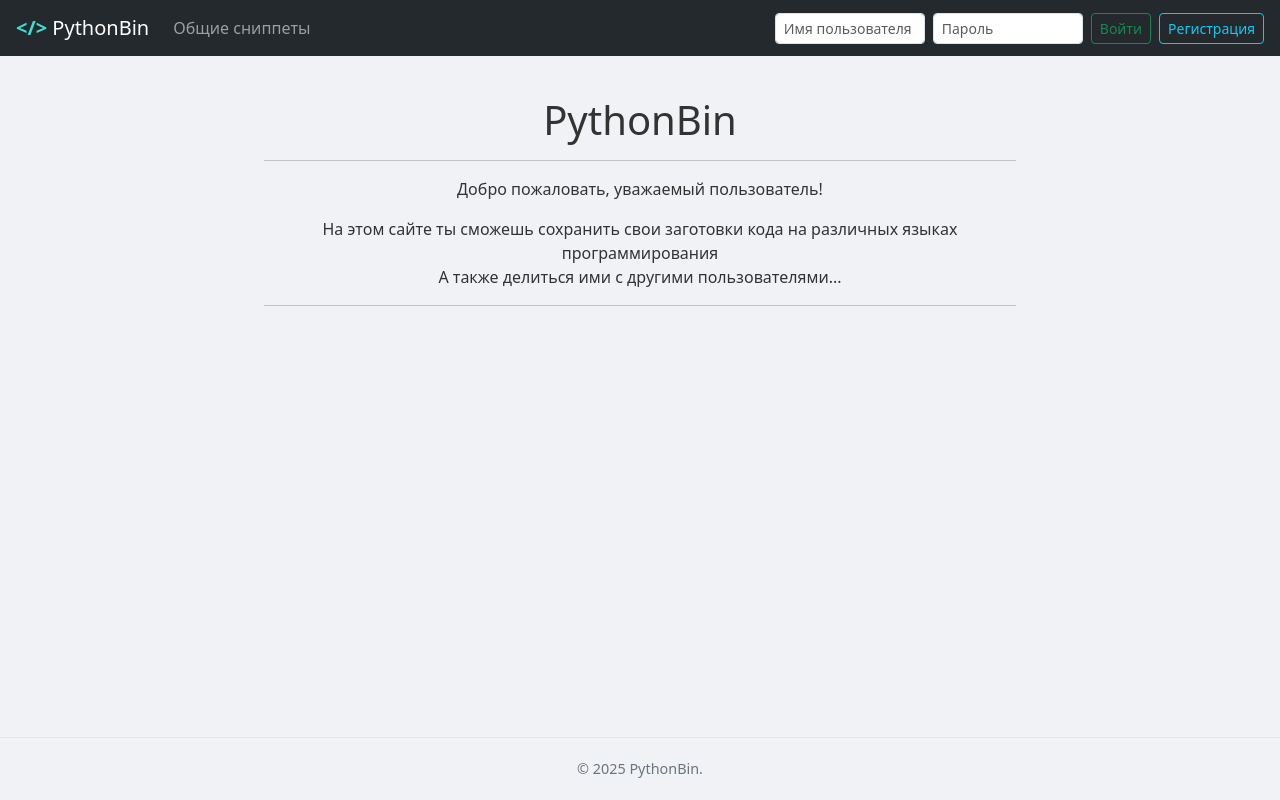
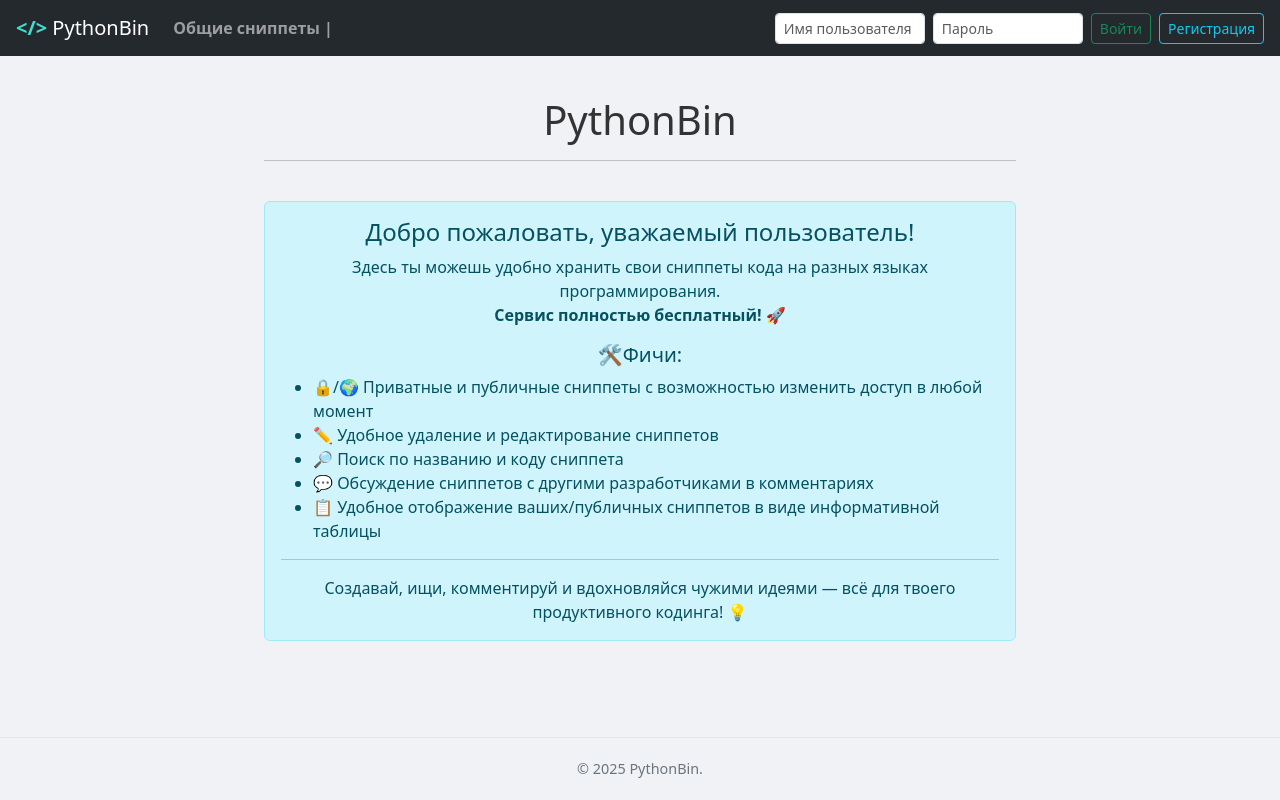
Before and after one commit to p95max/Snippets, a Django app: page / in a window 1280 px wide. Run offline with Django 5.2, Linux system fonts and the light colour scheme.

Commit message:
main page fixes

```diff
--- a/mainapp/templates/includes/navbar.html
+++ b/mainapp/templates/includes/navbar.html
@@ -10,11 +10,11 @@
   <div class="collapse navbar-collapse" id="navbarContent">
     <ul class="navbar-nav me-auto mb-2 mb-lg-0">
       <li class="nav-item">
-        <a class="nav-link" href="{% url 'mainapp:snippets-list' %}">Общие сниппеты</a>
+          <a class="nav-link" href="{% url 'mainapp:snippets-list' %}"><strong>Общие сниппеты |</strong></a>
       </li>
       {% if request.user.is_authenticated %}
         <li class="nav-item">
-          <a class="nav-link" href="{% url 'mainapp:user_snippets' %}">Мои сниппеты</a>
+          <a class="nav-link" href="{% url 'mainapp:user_snippets' %}"><strong>Мои сниппеты |</strong></a>
         </li>
       {% endif %}
     </ul>
--- a/mainapp/templates/index.html
+++ b/mainapp/templates/index.html
@@ -1,7 +1,5 @@
 {% extends 'base.html' %}
 {% block content %}
-
-    <!-- Begin page content -->
 
     <div class="container">
         <div class="row">
@@ -11,16 +9,29 @@
             </div>
         </div>
 
-        <div class="row">
-            <div class="col">
-                <p>Добро пожаловать, уважаемый пользователь!
-                <p>На этом сайте ты сможешь сохранить свои заготовки кода на различных языках программирования<br>
-                    А также делиться ими с другими пользователями...
-                <hr>
-            </div>
+<div class="row">
+    <div class="col">
+        <div class="alert alert-info mt-4" role="alert">
+            <h4 class="alert-heading">Добро пожаловать, уважаемый пользователь!</h4>
+            <p>
+                Здесь ты можешь удобно хранить свои сниппеты кода на разных языках программирования.<br>
+                <strong>Сервис полностью бесплатный! 🚀</strong>
+            </p>
+            <h5>🛠️Фичи:</h5>
+            <ul style="text-align: left">
+                <li>🔒/🌍 Приватные и публичные сниппеты с возможностью изменить доступ в любой момент</li>
+                <li>✏️ Удобное удаление и редактирование сниппетов</li>
+                <li>🔎 Поиск по названию и коду сниппета</li>
+                <li>💬 Обсуждение сниппетов с другими разработчиками в комментариях</li>
+                <li>📋 Удобное отображение ваших/публичных сниппетов в виде информативной таблицы</li>
+            </ul>
+            <hr>
+            <p class="mb-0">
+                Создавай, ищи, комментируй и вдохновляйся чужими идеями — всё для твоего продуктивного кодинга! 💡
+            </p>
         </div>
+    </div>
+</div>
 
-
-
-    </div>
+</div>
 {% endblock %}
--- a/mainapp/templates/view_snippets.html
+++ b/mainapp/templates/view_snippets.html
@@ -14,7 +14,7 @@
         <table class="table table-hover table-sm align-middle">
             <thead class="table-light small">
                 <tr>
-                    <th>#</th>  <!-- Нумерация -->
+                    <th>#</th>
                     <th>Название</th>
                     <th>Язык</th>
                     <th>Создан</th>
@@ -28,7 +28,7 @@
             <tbody class="small">
                 {% for snippet in page_obj %}
                 <tr>
-                    <td>{{ forloop.counter }}</td>  <!-- нумерация -->
+                    <td>{{ forloop.counter }}</td>
                     <td>
                         <a href="{% url 'mainapp:snippet-detail' snippet.id %}" class="text-decoration-none">
                             {{ snippet.name }}
```
